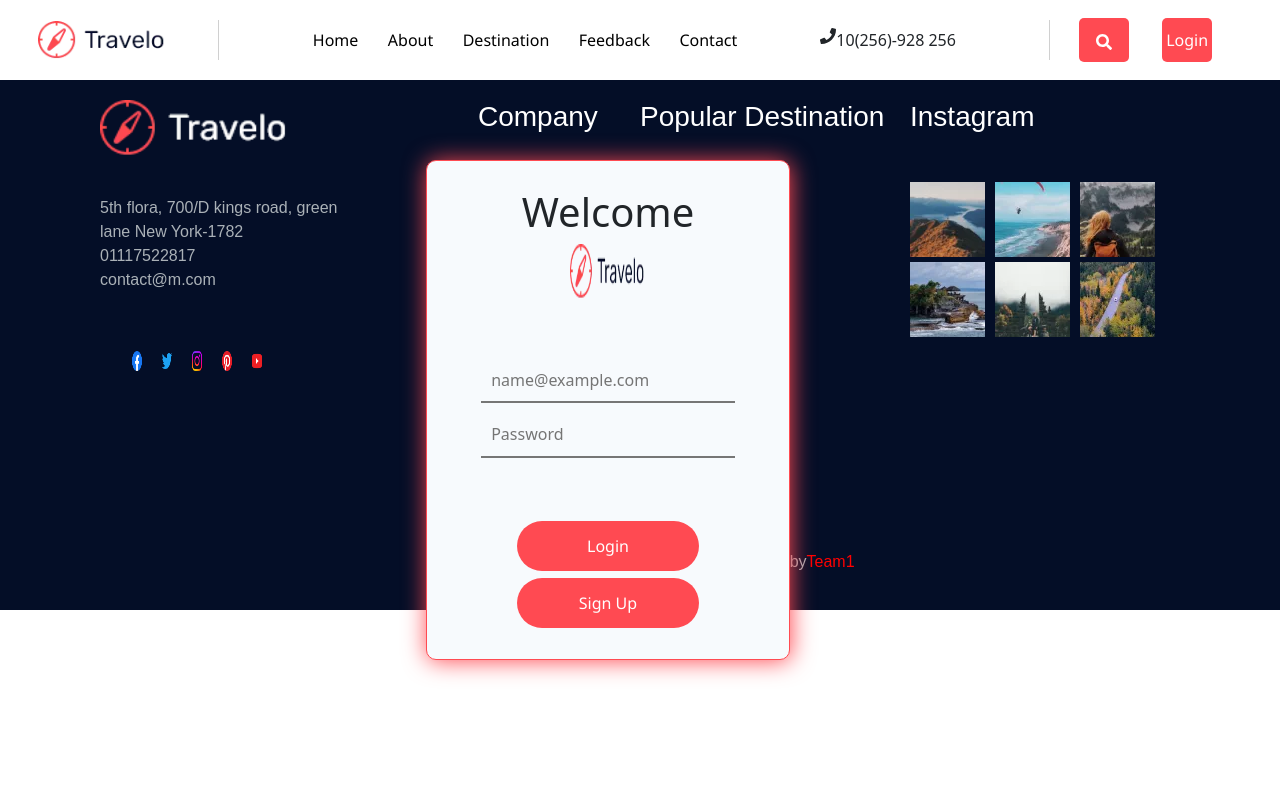
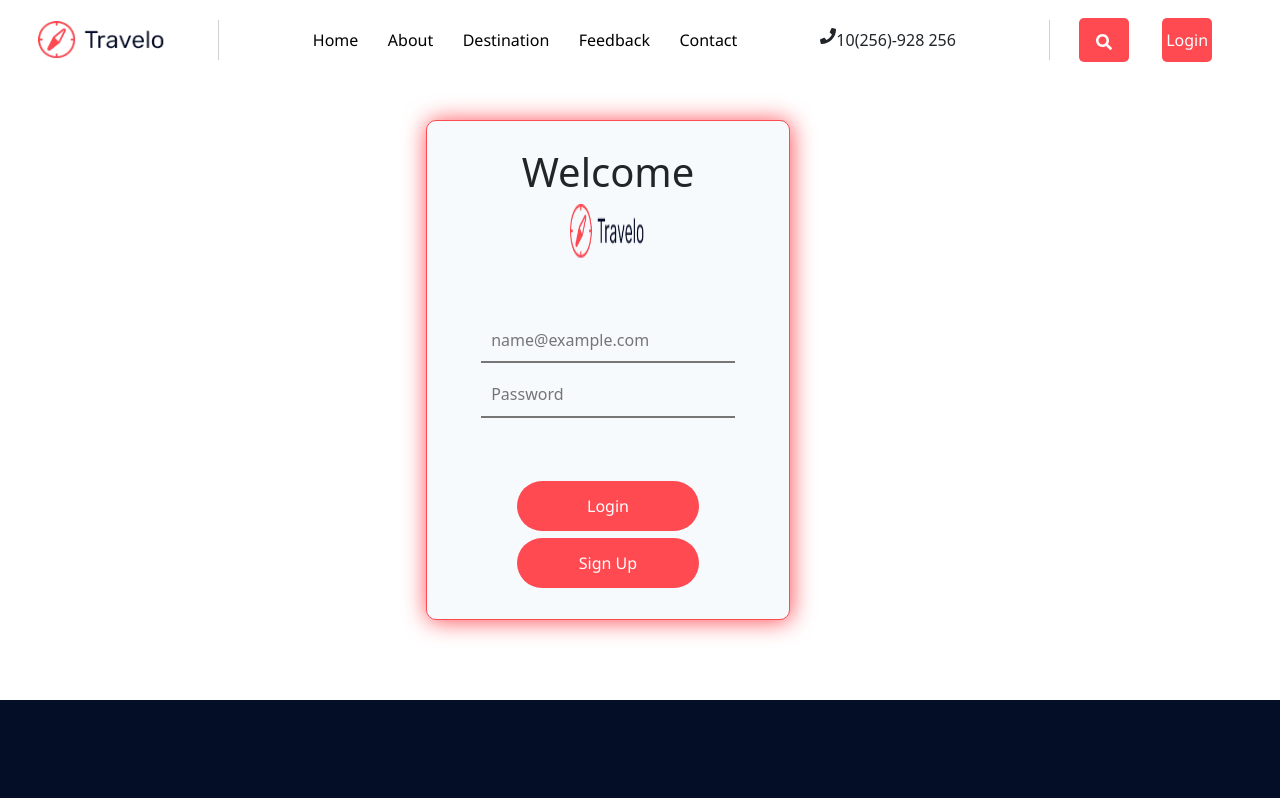
Before and after one commit to YAHIA-HASSAN/travelo-clone-react, a React (Create React App) app: page /Login in a window 1280 px wide. Shown: the top 798 px of the page. Built offline with nearby package versions, Linux system fonts and the light colour scheme.

Commit message:
update style

```diff
--- a/src/Components/LoginForm/LoginForm.css
+++ b/src/Components/LoginForm/LoginForm.css
@@ -1,7 +1,6 @@
 .display-center{
     width: 95vw;
-    position: absolute;
-    top: 20vh;
+    margin-top: 15vh;
     display: flex;
     justify-content: center;
     align-items: center;
--- a/src/Components/LoginForm/LoginForm.jsx
+++ b/src/Components/LoginForm/LoginForm.jsx
@@ -1,7 +1,6 @@
 import "./LoginForm.css"
 import FormLogo from "../FormLogo/FormLogo";
 import { NavLink } from "react-router-dom";
-import SignUp from "../../Pages/SignUp";
 
 const LoginForm = ()=>{
     function loginValidation(){
--- a/src/Pages/LogIn.jsx
+++ b/src/Pages/LogIn.jsx
@@ -3,9 +3,7 @@ import LoginForm from "../Components/LoginForm/LoginForm";
 
 const Login = ()=>{
     return (
-        <>
             <LoginForm />
-        </>
     )
 }
 
```
